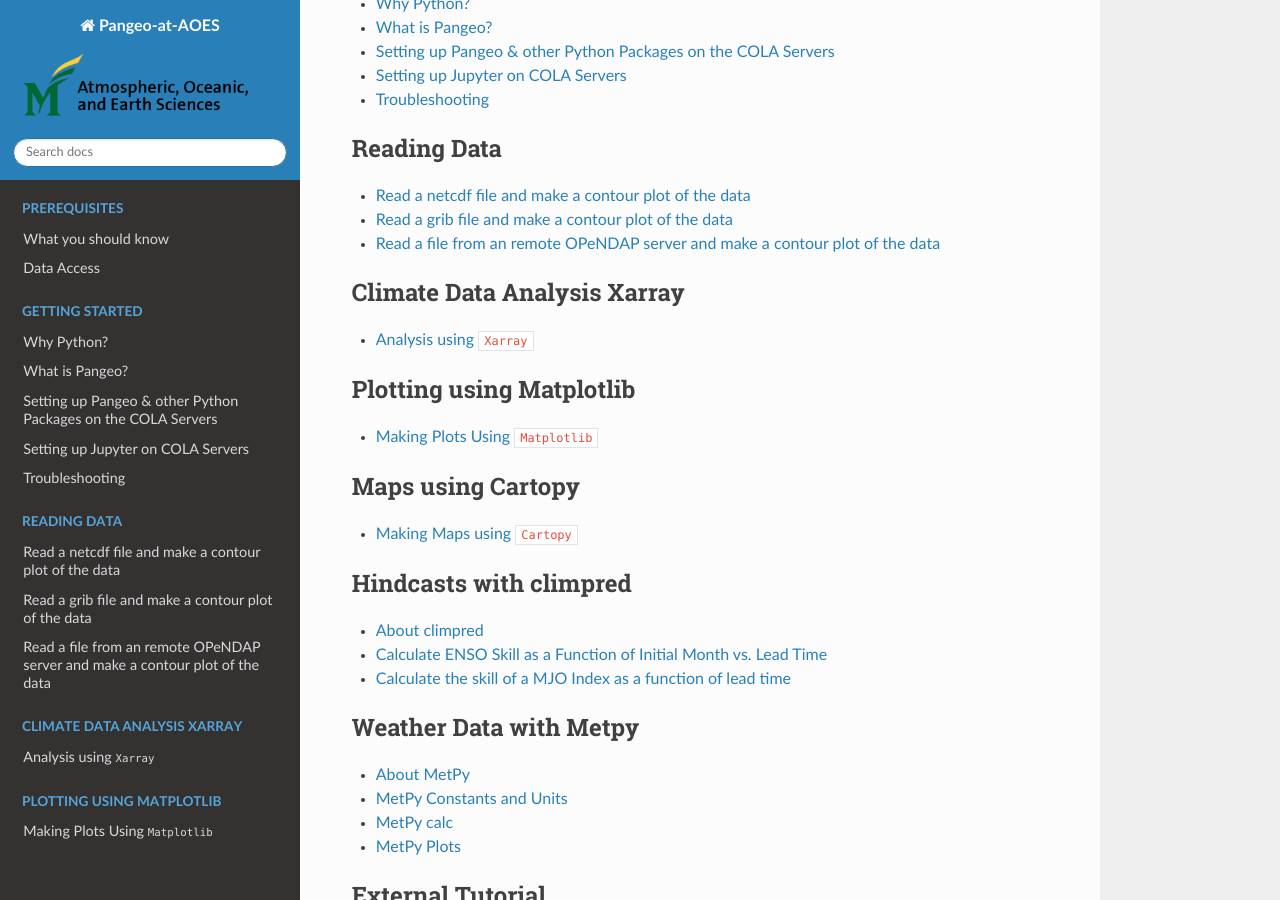
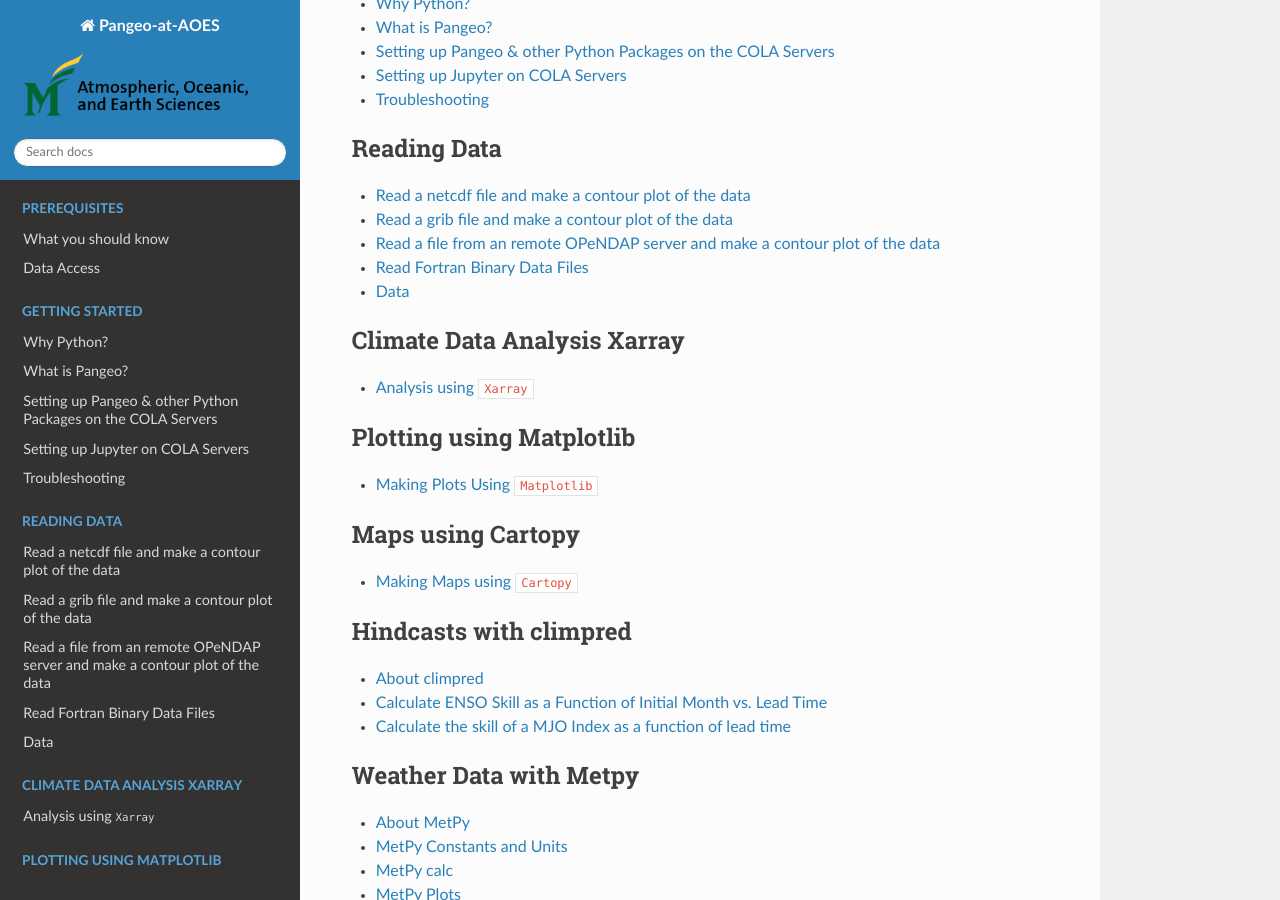
Before and after one commit to kpegion/Pangeo-at-AOES, a Sphinx documentation site: the page built from docs/source/index.rst, in a window 1280 px wide and 900 px high, scrolled down 572 px. Built offline with Sphinx 7.4.7 and the Read the Docs theme 2.0.0, drawn with Linux system fonts in a browser that asks for light colours; pages that are not in the unit, such as notebooks, are missing from menus.

Commit message:
update index.rst with fortran binary example

```diff
--- a/docs/source/index.rst
+++ b/docs/source/index.rst
@@ -44,6 +44,7 @@ The examples are also generally relevant for climate data analysis.  Therefore,
    examples/read-netcdf.ipynb
    examples/read-grib.ipynb
    examples/read-opendap.ipynb
+   examples/read-fortran-binary.ipynb
 
 
 .. toctree::
```
